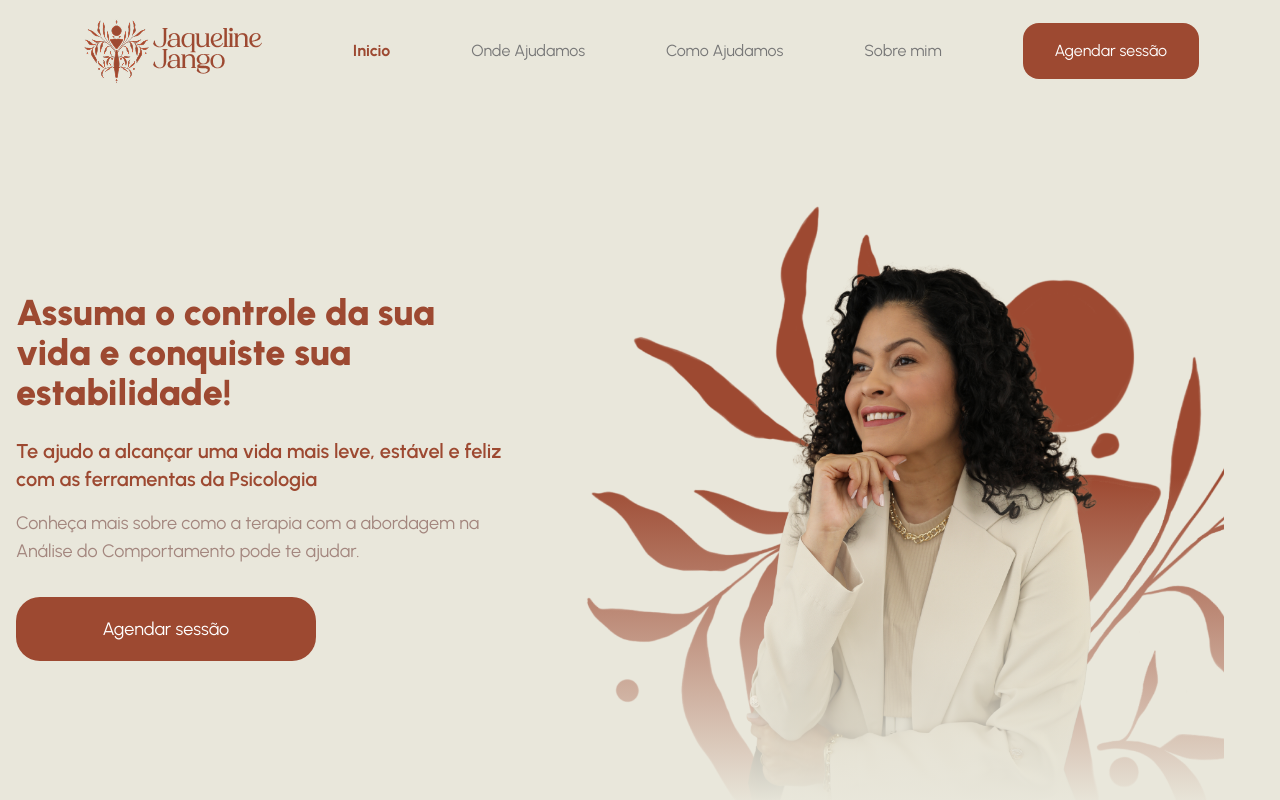
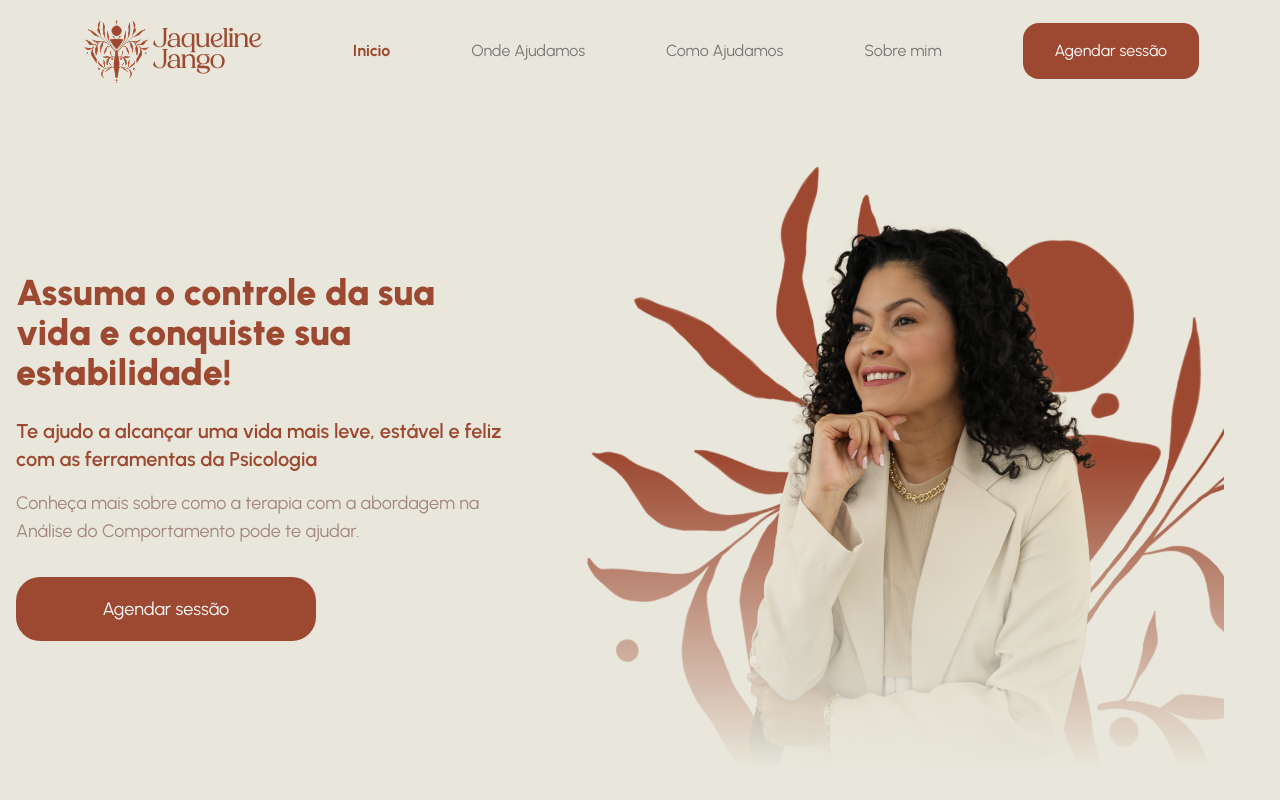
Before and after one commit to juanclb/jaqueline-jango, a Next.js app: page / in a window 1280 px wide. Shown: the top 800 px of the page. Built offline with nearby package versions, Linux system fonts and the light colour scheme.

Commit message:
[FIX] Margins

```diff
--- a/src/app/page.tsx
+++ b/src/app/page.tsx
@@ -19,7 +19,7 @@ import GPTHeader from "./header.tsx";
 const First = () => {
   return (
     <>
-      <section id="introducao" className="h-auto px-4 pb-6 md:py-16 md:pt-0">
+      <section id="introducao" className="h-auto px-4 pb-6  md:pt-0">
         <div className="container mx-auto">
           <div className="flex flex-col-reverse md:flex-row">
             <div className="flex flex-col justify-center w-full md:w-[40%] h-auto">
@@ -39,7 +39,7 @@ const First = () => {
                 <a className="text-[#FFFFFF] text-lg">Agendar sessão</a>
               </button>
             </div>
-            <div className="mt-[-8%] md:mt-auto relative self-center w-[90%] md:w-[60%] h-auto md:p-10">
+            <div className="mt-[-8%] md:mt-auto relative self-center w-[90%] md:w-[60%] h-auto md:p-10 md:pt-0">
               <Image
                 src={Jaqueline}
                 alt="Jaqueline"
```
